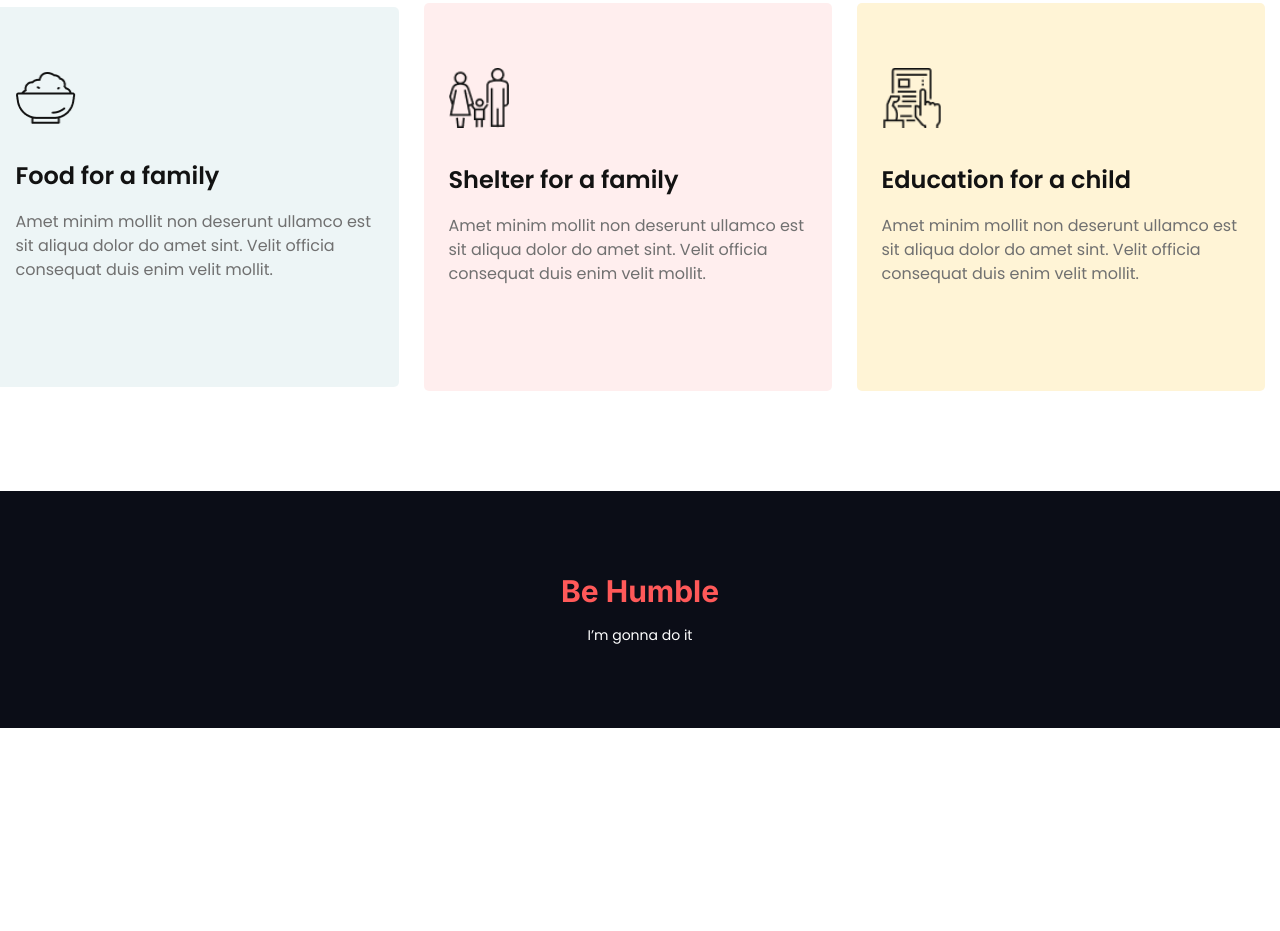
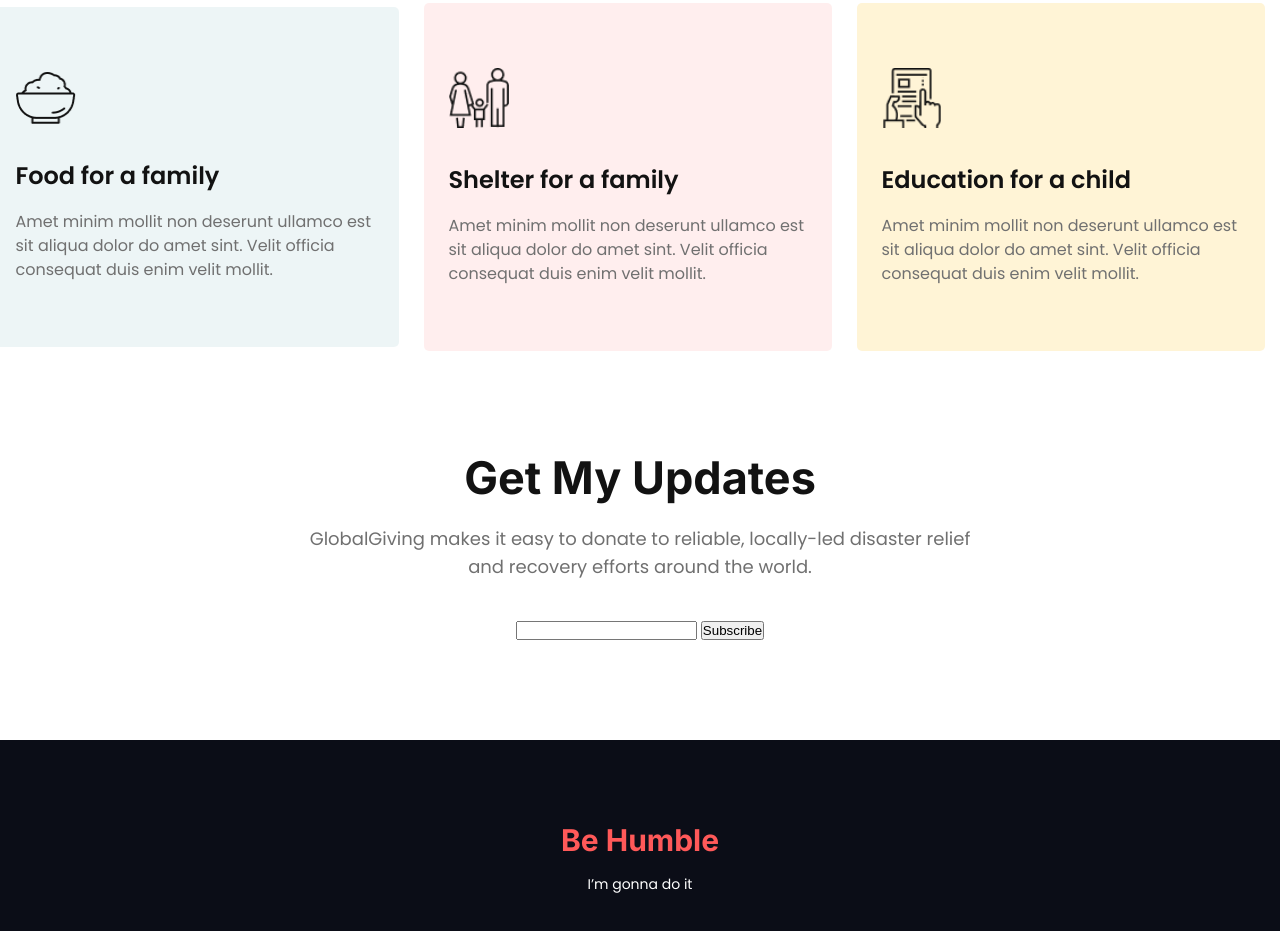
Before and after one commit to sahadat531/donate-today, a plain HTML site: page index.html in a window 1280 px wide. Shown: the part 1716-2647 px from the top of the page. Before the commit the page ends 2444 px from the top, so only its background shows below. Drawn offline with Linux system fonts and the light colour scheme.

Commit message:
get my updates section design

```diff
--- a/index.html
+++ b/index.html
@@ -107,6 +107,18 @@
 				</div>
 			</div>
 		</div>
+		<!-- Get My Updates Section Design  -->
+		<div class="service" id="service">
+			<h1>Get My Updates</h1>
+			<p>
+				GlobalGiving makes it easy to donate to reliable, locally-led disaster
+				relief and recovery efforts around the world.
+			</p>
+			<div class="updates-container">
+				<input type="text" />
+				<button>Subscribe</button>
+			</div>
+		</div>
 
 		<!-- Footer Section Design Start  -->
 		<footer id="contact">
--- a/style.css
+++ b/style.css
@@ -239,6 +239,13 @@
 	text-align: start;
 	padding: 65px 25px;
 	margin-right: 25px;
+	transition: all 0.3s ease-in-out;
+}
+.service-box1:hover,
+.service-box2:hover,
+.service-box3:hover {
+	transform: scale(1.05);
+	transition: all 0.3s ease-in-out;
 }
 
 .service-box1 {
@@ -282,6 +289,7 @@
 	width: 358px;
 	text-align: start;
 	color: #707070;
+	margin-bottom: 0px;
 }
 
 /* Footer Section Styling */
```
